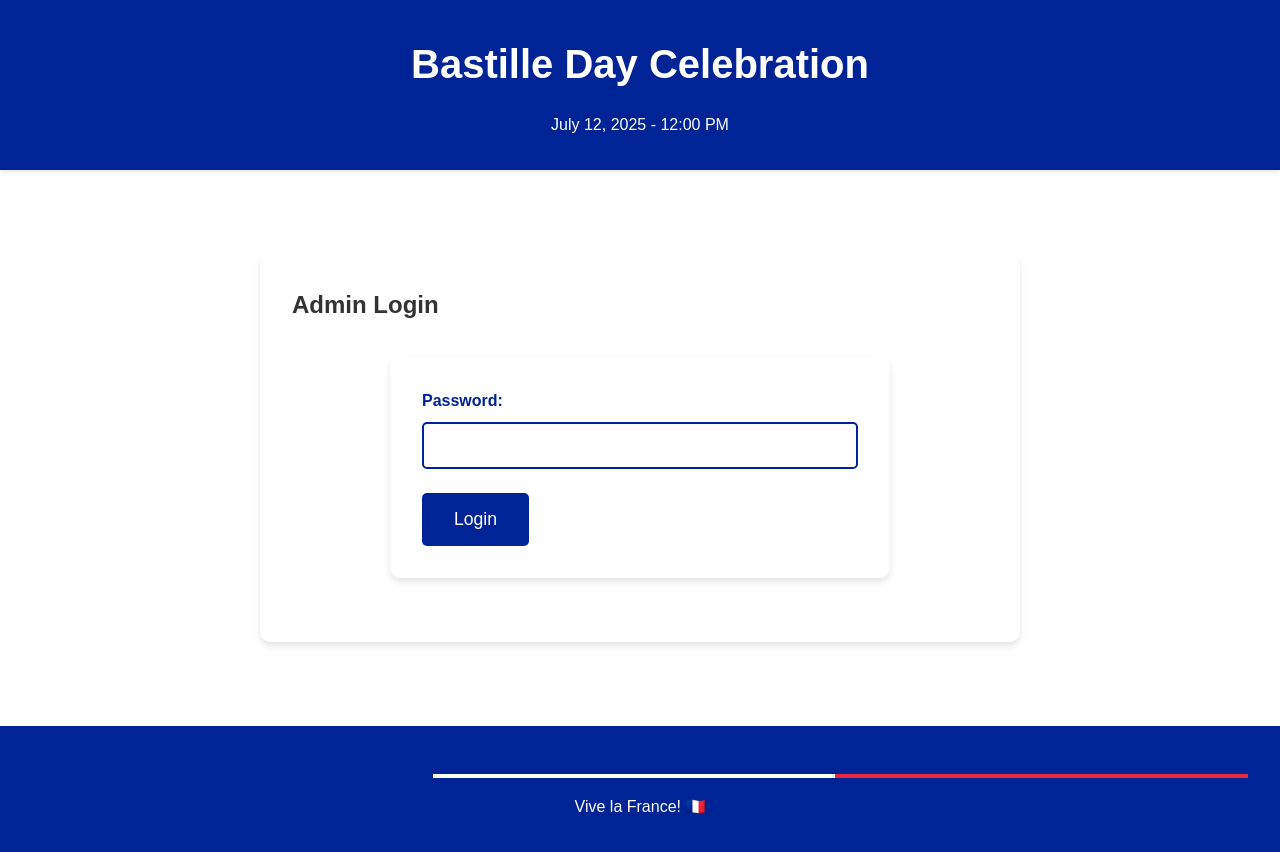
After one commit to berteloot/invitation-app, a Flask app: page /admin/login in a window 1280 px wide. The commit adds this page. Run offline with Flask 3, Linux system fonts and the light colour scheme.

Commit message:
Add password protection to admin panel

```diff
--- a/app.py
+++ b/app.py
@@ -1,8 +1,9 @@
-from flask import Flask, render_template, request, flash, redirect, url_for, jsonify
+from flask import Flask, render_template, request, flash, redirect, url_for, jsonify, session
 from dotenv import load_dotenv
 import os
 from datetime import datetime
 import json
+from functools import wraps
 
 # Load environment variables
 load_dotenv()
@@ -10,6 +11,7 @@ load_dotenv()
 app = Flask(__name__)
 app.config['SECRET_KEY'] = os.getenv('SECRET_KEY', 'default-dev-key')
 app.config['ENV'] = os.getenv('FLASK_ENV', 'production')
+app.config['ADMIN_PASSWORD'] = os.getenv('ADMIN_PASSWORD', 'admin123')  # Change this in production!
 
 # File to store RSVPs
 RSVP_FILE = 'rsvps.json'
@@ -26,6 +28,14 @@ def save_rsvps(rsvps):
 
 # Load existing RSVPs
 rsvps = load_rsvps()
+
+def login_required(f):
+    @wraps(f)
+    def decorated_function(*args, **kwargs):
+        if not session.get('admin_logged_in'):
+            return redirect(url_for('admin_login'))
+        return f(*args, **kwargs)
+    return decorated_function
 
 @app.route('/', methods=['GET', 'POST'])
 def home():
@@ -52,7 +62,23 @@ def home():
 
     return render_template('index.html', rsvps=rsvps)
 
+@app.route('/admin/login', methods=['GET', 'POST'])
+def admin_login():
+    if request.method == 'POST':
+        password = request.form.get('password')
+        if password == app.config['ADMIN_PASSWORD']:
+            session['admin_logged_in'] = True
+            return redirect(url_for('admin'))
+        flash('Mot de passe incorrect', 'error')
+    return render_template('admin_login.html')
+
+@app.route('/admin/logout')
+def admin_logout():
+    session.pop('admin_logged_in', None)
+    return redirect(url_for('admin_login'))
+
 @app.route('/admin')
+@login_required
 def admin():
     total_guests = sum(int(rsvp['guests']) for rsvp in rsvps)
     return render_template('admin.html', rsvps=rsvps, total_guests=total_guests)
--- a/static/css/style.css
+++ b/static/css/style.css
@@ -189,3 +189,22 @@ footer {
 .rsvp-card p {
     margin: 0.5rem 0;
 }
+
+.admin-header {
+    display: flex;
+    justify-content: space-between;
+    align-items: center;
+    margin-bottom: 2rem;
+}
+
+.admin-header h2 {
+    margin: 0;
+}
+
+.admin-header .btn {
+    background-color: var(--french-red);
+}
+
+.admin-header .btn:hover {
+    background-color: #c82333;
+}
--- a/templates/admin.html
+++ b/templates/admin.html
@@ -5,7 +5,10 @@
 {% block content %}
 <div class="container">
     <div class="admin-panel">
-        <h2>RSVP List</h2>
+        <div class="admin-header">
+            <h2>RSVP List</h2>
+            <a href="{{ url_for('admin_logout') }}" class="btn">Logout</a>
+        </div>
         <div class="stats">
             <p>Total RSVPs: {{ rsvps|length }}</p>
             <p>Total Guests: {{ total_guests }}</p>
--- /dev/null
+++ b/templates/admin_login.html
@@ -0,0 +1,25 @@
+{% extends "base.html" %}
+
+{% block title %}Admin Login{% endblock %}
+
+{% block content %}
+<div class="container">
+    <div class="admin-panel">
+        <h2>Admin Login</h2>
+        {% with messages = get_flashed_messages(with_categories=true) %}
+            {% if messages %}
+                {% for category, message in messages %}
+                    <div class="alert alert-{{ category }}">{{ message }}</div>
+                {% endfor %}
+            {% endif %}
+        {% endwith %}
+        <form method="POST" class="rsvp-form">
+            <div class="form-group">
+                <label for="password">Password:</label>
+                <input type="password" id="password" name="password" required>
+            </div>
+            <button type="submit" class="btn">Login</button>
+        </form>
+    </div>
+</div>
+{% endblock %}
```
